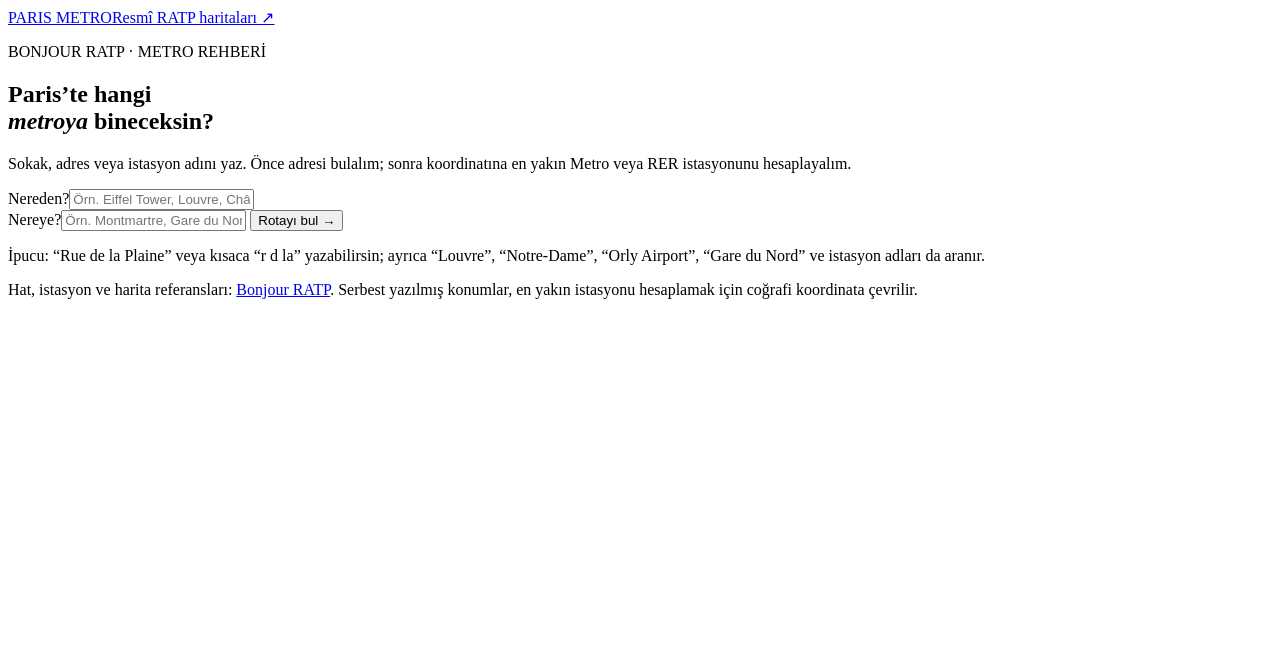
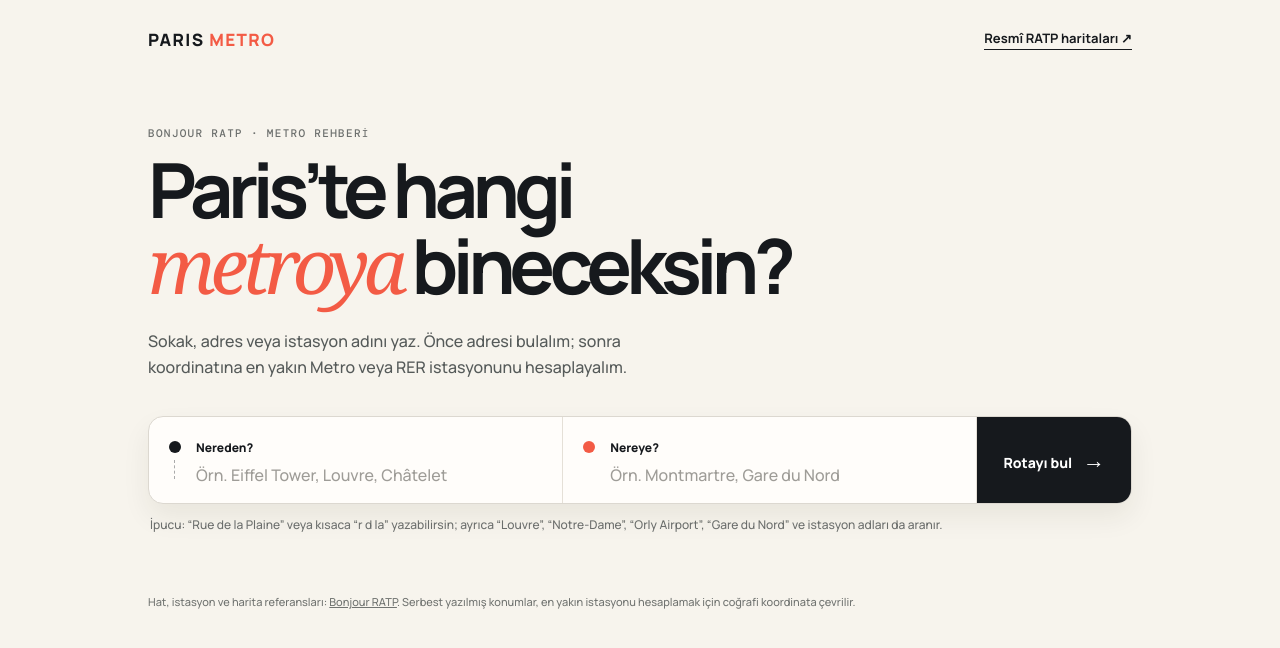
Before and after one commit to selimbayanoglu-beep/paris-metro, a website: page index.html in a window 1280 px wide. Drawn offline with nearby package versions, Linux system fonts and the light colour scheme.

Commit message:
Update index.html

```diff
--- a/index.html
+++ b/index.html
@@ -7,9 +7,9 @@
     <link rel="preconnect" href="https://fonts.googleapis.com" />
     <link rel="preconnect" href="https://fonts.gstatic.com" crossorigin />
     <link href="https://fonts.googleapis.com/css2?family=DM+Mono:wght@400;500&family=Manrope:wght@500;600;700;800&display=swap" rel="stylesheet" />
-    <link rel="stylesheet" href="style.cssv=49" />
-    <link rel="stylesheet" href="enhancements.css" />
-    <link rel="stylesheet" href="traffic-neutral.css" />
+  <link rel="stylesheet" href="style.css?v=49" />
+  <link rel="stylesheet" href="enhancements.css?v=49" />
+  <link rel="stylesheet" href="traffic-neutral.css?v=49" />
   </head>
   <body>
     <main>
```
